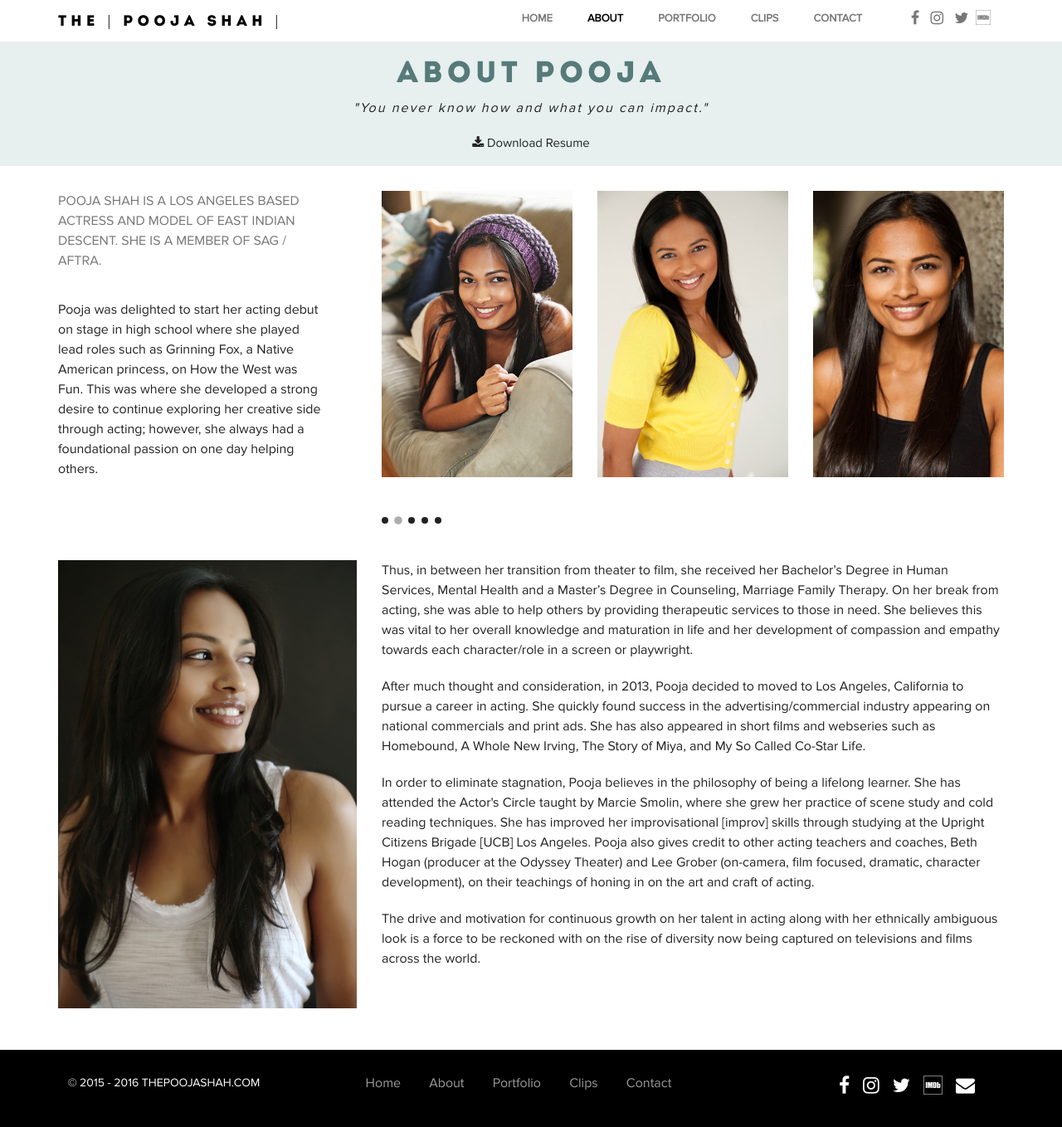
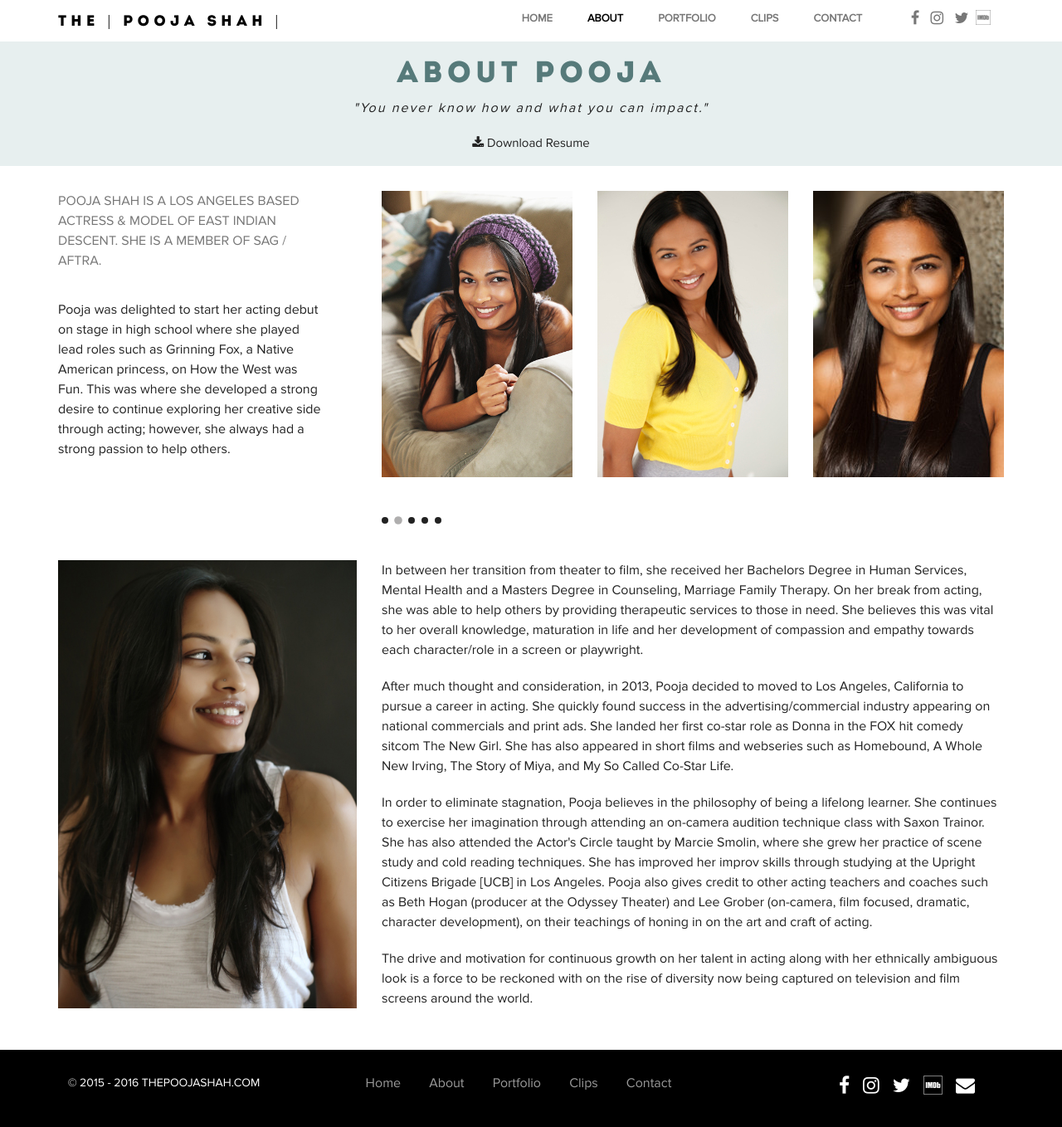
Before and after one commit to dtrack/thepoojashah, a Jekyll site: the page built from about/index.html, in a window 1280 px wide and 1365 px high. Shown: the top 1358 px of the window at 83% size. Built offline with Jekyll 4.4.1, drawn with Linux system fonts in a browser that asks for light colours; nearby versions of some CDN libraries.

Commit message:
change about page wording and update resume

```diff
--- a/about/index.html
+++ b/about/index.html
@@ -37,10 +37,10 @@ active: About
         <div class="col-md-4 col-md-pull-8">
           <div class="about-item">
               <p class="tt">
-                Pooja Shah is a Los Angeles based actress and model of East Indian descent. She is a member of SAG / AFTRA.
+                Pooja Shah is a Los Angeles based actress & model of East Indian descent. She is a member of SAG / AFTRA.
               </p>
               <p>
-                Pooja was delighted to start her acting debut on stage in high school where she played lead roles such as Grinning Fox, a Native American princess, on How the West was Fun. This was where she developed a strong desire to continue exploring her creative side through acting; however, she always had a foundational passion on one day helping others.
+                Pooja was delighted to start her acting debut on stage in high school where she played lead roles such as Grinning Fox, a Native American princess, on How the West was Fun. This was where she developed a strong desire to continue exploring her creative side through acting; however, she always had a strong passion to help others.
               </p>
           </div>
         </div>
@@ -53,19 +53,19 @@ active: About
         </div>
         <div class="col-md-8">
           <p>
-            Thus, in between her transition from theater to film, she received her Bachelor’s Degree in Human Services, Mental Health and a Master’s Degree in Counseling, Marriage Family Therapy. On her break from acting, she was able to help others by providing therapeutic services to those in need. She believes this was vital to her overall knowledge and maturation in life and her development of compassion and empathy towards each character/role in a screen or playwright.
+            In between her transition from theater to film, she received her Bachelors Degree in Human Services, Mental Health and a Masters Degree in Counseling, Marriage Family Therapy. On her break from acting, she was able to help others by providing therapeutic services to those in need. She believes this was vital to her overall knowledge, maturation in life and her development of compassion and empathy towards each character/role in a screen or playwright.
           </p>
 
           <p>
-            After much thought and consideration, in 2013, Pooja decided to moved to Los Angeles, California to pursue a career in acting. She quickly found success in the advertising/commercial industry appearing on national commercials and print ads. She has also appeared in short films and webseries such as Homebound, A Whole New Irving, The Story of Miya, and My So Called Co-Star Life.
+            After much thought and consideration, in 2013, Pooja decided to moved to Los Angeles, California to pursue a career in acting. She quickly found success in the advertising/commercial industry appearing on national commercials and print ads. She landed her first co-star role as Donna in the FOX hit comedy sitcom The New Girl. She has also appeared in short films and webseries such as Homebound, A Whole New Irving, The Story of Miya, and My So Called Co-Star Life.
           </p>
 
           <p>
-            In order to eliminate stagnation, Pooja believes in the philosophy of being a lifelong learner. She has attended the Actor's Circle taught by Marcie Smolin, where she grew her practice of scene study and cold reading techniques. She has improved her improvisational [improv] skills through studying at the Upright Citizens Brigade [UCB] Los Angeles. Pooja also gives credit to other acting teachers and coaches, Beth Hogan (producer at the Odyssey Theater) and Lee Grober (on-camera, film focused, dramatic, character development), on their teachings of honing in on the art and craft of acting.
+            In order to eliminate stagnation, Pooja believes in the philosophy of being a lifelong learner. She continues to exercise her imagination through attending an on-camera audition technique class with Saxon Trainor. She has also attended the Actor's Circle taught by Marcie Smolin, where she grew her practice of scene study and cold reading techniques. She has improved her improv skills through studying at the Upright Citizens Brigade [UCB] in Los Angeles. Pooja also gives credit to other acting teachers and coaches such as Beth Hogan (producer at the Odyssey Theater) and Lee Grober (on-camera, film focused, dramatic, character development), on their teachings of honing in on the art and craft of acting.
           </p>
 
           <p>
-            The drive and motivation for continuous growth on her talent in acting along with her ethnically ambiguous look is a force to be reckoned with on the rise of diversity now being captured on televisions and films across the world.
+            The drive and motivation for continuous growth on her talent in acting along with her ethnically ambiguous look is a force to be reckoned with on the rise of diversity now being captured on television and film screens around the world.
           </p>
         </div>
       </div>
```
Also changed, not shown: 1 other file.
